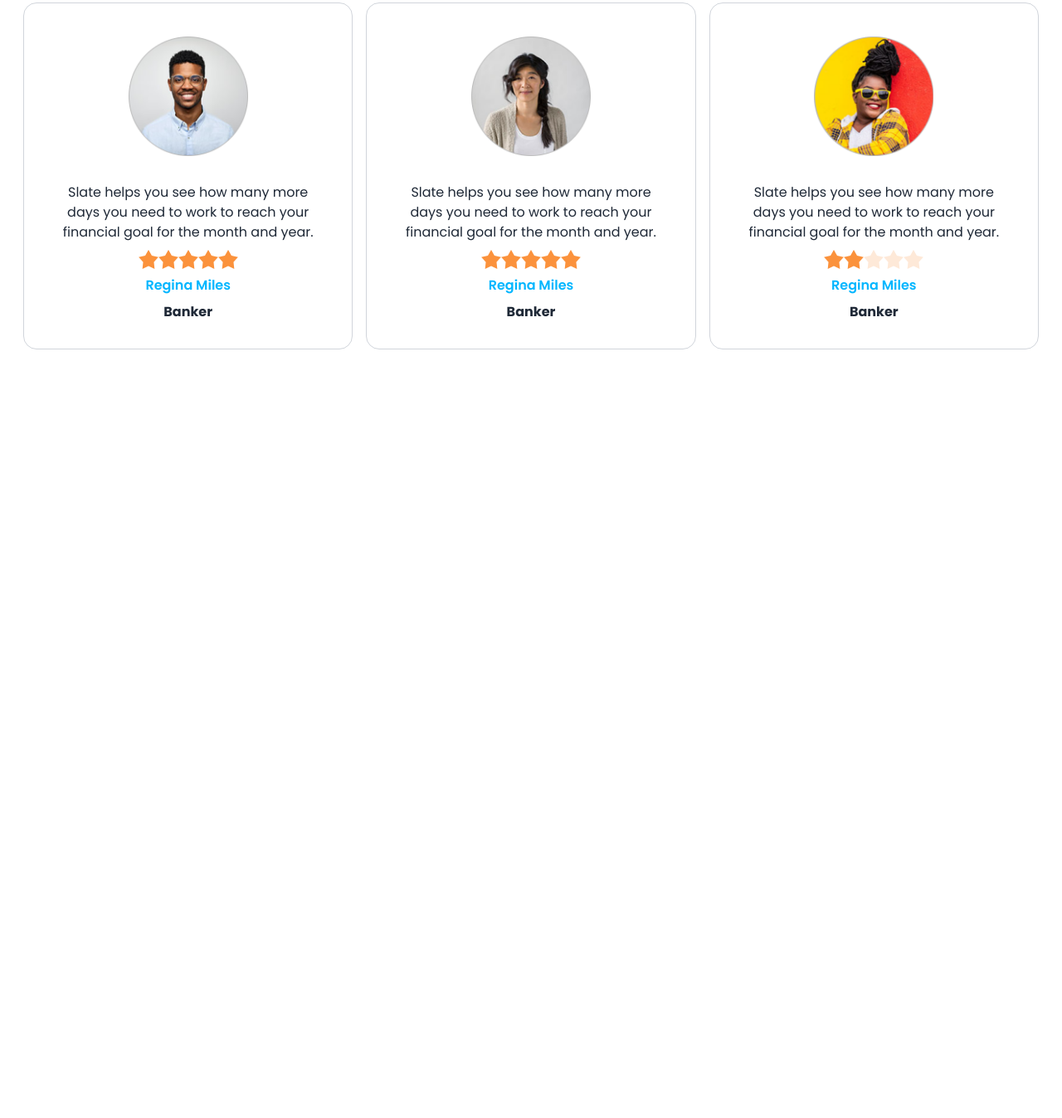
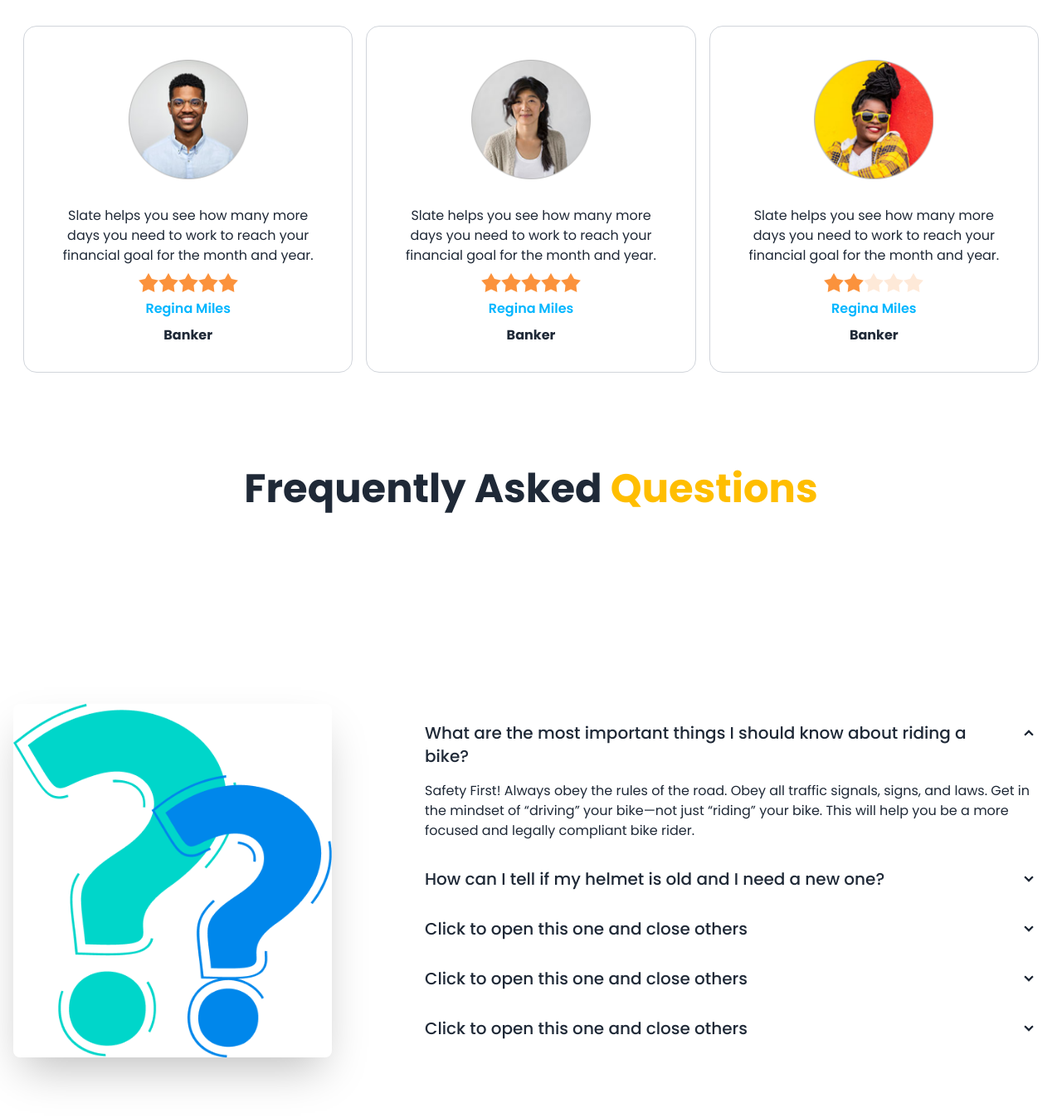
Before and after one commit to yeakubdurjoy001/Biker-Zone-with-Tailwind-and-DaisyUi, a plain HTML site: page index.html in a window 1280 px wide. Shown: the part 1447-2794 px from the top of the page at 83% size. Before the commit the page ends 1888 px from the top, so only its background shows below. Drawn offline with nearby package versions, Linux system fonts and the light colour scheme.

Commit message:
added FAQ section

```diff
--- a/index.html
+++ b/index.html
@@ -249,7 +249,7 @@
       </section>
       <!-- Clients And Reviews Section -->
       <section>
-        <h2 class="text-4xl text-center font-poppins font-bold mb-7">
+        <h2 class="text-5xl text-center font-poppins font-bold mb-12">
           Happy
           <span class="text-warning">Clients Says</span>
         </h2>
@@ -403,6 +403,76 @@
           </div>
         </div>
       </section>
+      <!-- FAQ section -->
+      <section class="my-24">
+        <h2 class="text-5xl text-center font-poppins font-bold mb-12 mt-5">
+          Frequently Asked
+          <span class="text-warning">Questions</span>
+        </h2>
+        <div class="hero min-h-screen">
+          <div class="hero-content flex-col lg:gap-24 lg:flex-row">
+            <img
+              src="images/others/faq.png"
+              class="max-w-sm rounded-lg shadow-2xl"
+            />
+            <div>
+              <!-- first question -->
+              <div class="collapse collapse-arrow">
+                <input type="radio" name="my-accordion-2" checked="checked" />
+                <div class="collapse-title text-xl font-medium">
+                  What are the most important things I should know about riding
+                  a bike?
+                </div>
+                <div class="collapse-content">
+                  <p>
+                    Safety First! Always obey the rules of the road. Obey all
+                    traffic signals, signs, and laws. Get in the mindset of
+                    “driving” your bike—not just “riding” your bike. This will
+                    help you be a more focused and legally compliant bike rider.
+                  </p>
+                </div>
+              </div>
+              <!-- second Question -->
+              <div class="collapse collapse-arrow">
+                <input type="radio" name="my-accordion-2" />
+                <div class="collapse-title text-xl font-medium">
+                  How can I tell if my helmet is old and I need a new one?
+                </div>
+                <div class="collapse-content">
+                  <p>hello</p>
+                </div>
+              </div>
+              <div class="collapse collapse-arrow">
+                <input type="radio" name="my-accordion-2" />
+                <div class="collapse-title text-xl font-medium">
+                  Click to open this one and close others
+                </div>
+                <div class="collapse-content">
+                  <p>hello</p>
+                </div>
+              </div>
+              <div class="collapse collapse-arrow">
+                <input type="radio" name="my-accordion-2" />
+                <div class="collapse-title text-xl font-medium">
+                  Click to open this one and close others
+                </div>
+                <div class="collapse-content">
+                  <p>hello</p>
+                </div>
+              </div>
+              <div class="collapse collapse-arrow">
+                <input type="radio" name="my-accordion-2" />
+                <div class="collapse-title text-xl font-medium">
+                  Click to open this one and close others
+                </div>
+                <div class="collapse-content">
+                  <p>hello</p>
+                </div>
+              </div>
+            </div>
+          </div>
+        </div>
+      </section>
     </main>
     <footer></footer>
   </body>
```
